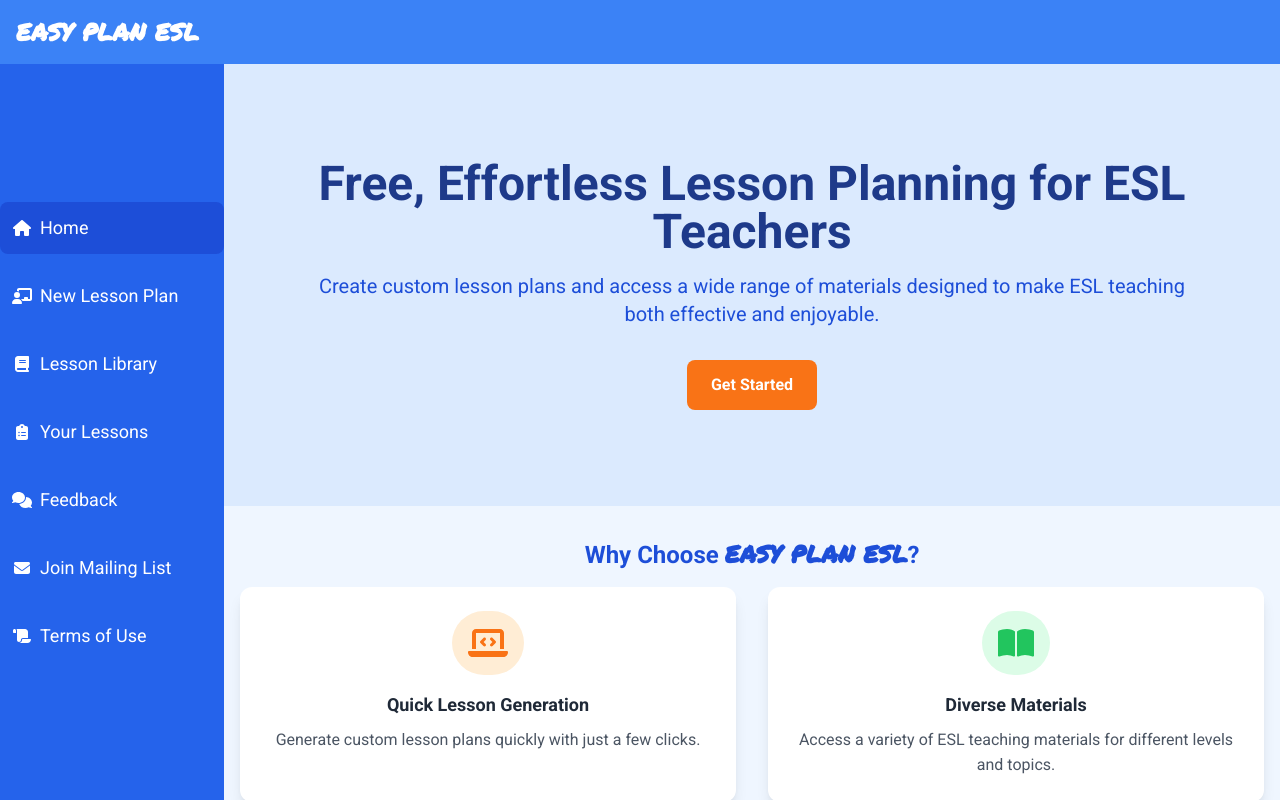
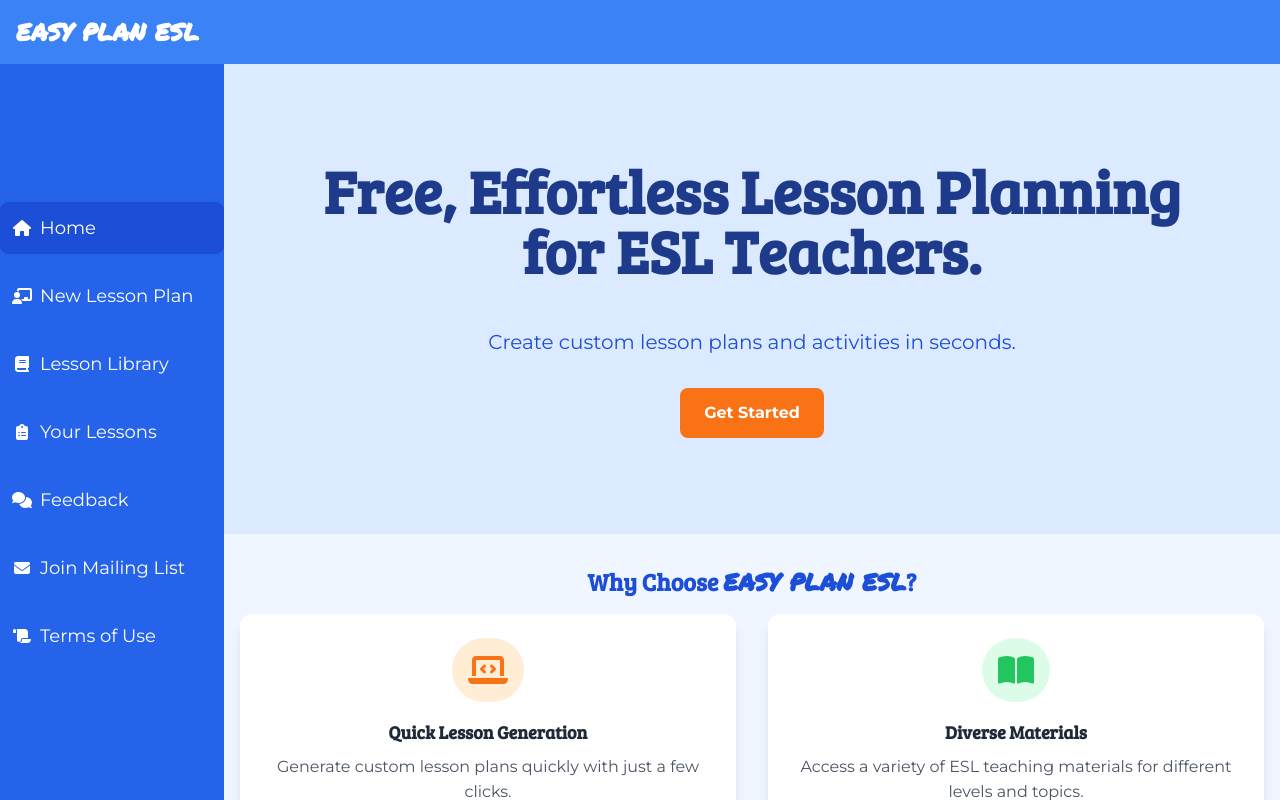
Before and after one commit to aidansheehan/unplan-app, a Next.js app: page / in a window 1280 px wide. Built offline with nearby package versions, Linux system fonts and the light colour scheme.

Commit message:
style-tweaks new: add bree font for headings, use montserrat instead of roboto for generic text

```diff
--- a/src/pages/_document.js
+++ b/src/pages/_document.js
@@ -9,8 +9,8 @@ export default function Document() {
           href="https://fonts.googleapis.com/css2?family=Montserrat:wght@400;700&display=swap"
           rel="stylesheet"
         />
-                <link
-          href="https://fonts.googleapis.com/css2?family=Roboto:wght@400;500;700&display=swap"
+        <link
+          href="https://fonts.googleapis.com/css2?family=Bree+Serif&display=swap"
           rel="stylesheet"
         />
       </Head>
--- a/src/pages/index.js
+++ b/src/pages/index.js
@@ -10,11 +10,11 @@ export default function Home() {
           {/* Hero Section */}
           <section className="bg-blue-100 text-gray-800 px-4 py-12 md:py-24 w-full">
         <div className="max-w-4xl mx-auto">
-          <h2 className="text-4xl md:text-5xl font-bold text-center leading-tight text-blue-900">
-            Free, Effortless Lesson Planning for ESL Teachers
+          <h2 className="text-5xl md:text-6xl font-bold text-center leading-tight text-blue-900 font-bree">
+            Free, Effortless Lesson Planning for ESL Teachers.
           </h2>
-          <p className="mt-4 text-lg md:text-xl text-center text-blue-700">
-            Create custom lesson plans and access a wide range of materials designed to make ESL teaching both effective and enjoyable.
+          <p className="mt-8 md:mt-12 text-lg md:text-xl text-center text-blue-700">
+            Create custom lesson plans and activities in seconds.
           </p>
           <div className="mt-8 text-center">
             <Link href="/plan" className="inline-block bg-orange-500 text-white font-bold py-3 px-6 rounded-lg hover:bg-orange-600 transition-colors duration-300">
@@ -26,7 +26,7 @@ export default function Home() {
       {/* Features Section */}
       <section className="flex-grow flex flex-col justify-center items-center bg-blue-50 w-full">
         <div className="text-center py-8 px-4">
-          <h2 className="text-2xl font-semibold text-blue-700 mb-4">Why Choose <span className='font-bold font-permanent-marker' >EASY PLAN ESL</span>?</h2>
+          <h2 className="text-2xl font-semibold text-blue-700 mb-4 font-bree">Why Choose <span className='font-bold font-permanent-marker' >EASY PLAN ESL</span>?</h2>
           <div className="grid grid-cols-1 md:grid-cols-2 gap-8">
             {FeatureCard(faLaptopCode, 'Quick Lesson Generation', 'Generate custom lesson plans quickly with just a few clicks.', 'bg-orange-100', 'text-orange-500')}
             {FeatureCard(faBookOpen, 'Diverse Materials', 'Access a variety of ESL teaching materials for different levels and topics.', 'bg-green-100', 'text-green-500')}
@@ -36,8 +36,8 @@ export default function Home() {
         </div>
 
         {/* Library Section */}
-        <div className="w-full text-center py-8 bg-blue-200">
-          <h3 className="text-2xl font-semibold text-blue-800 mb-4">Explore Our Lesson Library</h3>
+        <div className="w-full text-center py-8 bg-blue-200 px-4">
+          <h3 className="text-2xl font-semibold text-blue-800 mb-4 font-bree">Explore Our Lesson Library</h3>
           <p className="mb-4 text-blue-700">Browse through a curated selection of ready-to-use lesson plans.</p>
           <Link href="/library" className="inline-block bg-green-500 text-white font-bold py-3 px-6 rounded-lg hover:bg-green-700 transition-colors duration-300">
               Visit Library
@@ -54,7 +54,7 @@ function FeatureCard(icon, title, description, bgColor, iconColor) {
       <div className={`p-4 inline-flex rounded-full ${bgColor} mb-4`}>
         <FontAwesomeIcon icon={icon} className={iconColor} size="2x" />
       </div>
-      <h4 className="mb-2 font-semibold text-lg text-gray-800">{title}</h4>
+      <h4 className="mb-2 font-semibold text-lg text-gray-800 font-bree">{title}</h4>
       <p className="text-gray-600">{description}</p>
     </div>
   );
--- a/src/styles/globals.css
+++ b/src/styles/globals.css
@@ -3,7 +3,7 @@
 @tailwind utilities;
 
 body {
-  font-family: 'Roboto', Helvetica, Arial, sans-serif;
+  font-family: 'Montserrat', Helvetica, Arial, sans-serif;
   color: #333; /* Text color */
   line-height: 1.6; /* Line height for better readability */
 
--- a/tailwind.config.js
+++ b/tailwind.config.js
@@ -13,7 +13,9 @@ module.exports = {
           'conic-gradient(from 180deg at 50% 50%, var(--tw-gradient-stops))',
       },
       fontFamily: {
-        'permanent-marker': ['Permanent Marker', 'cursive'], // Add this line
+        'permanent-marker': ['Permanent Marker', 'cursive'],
+        'bree': ['Bree Serif', 'serif']
+
       }
     },
   },
```
